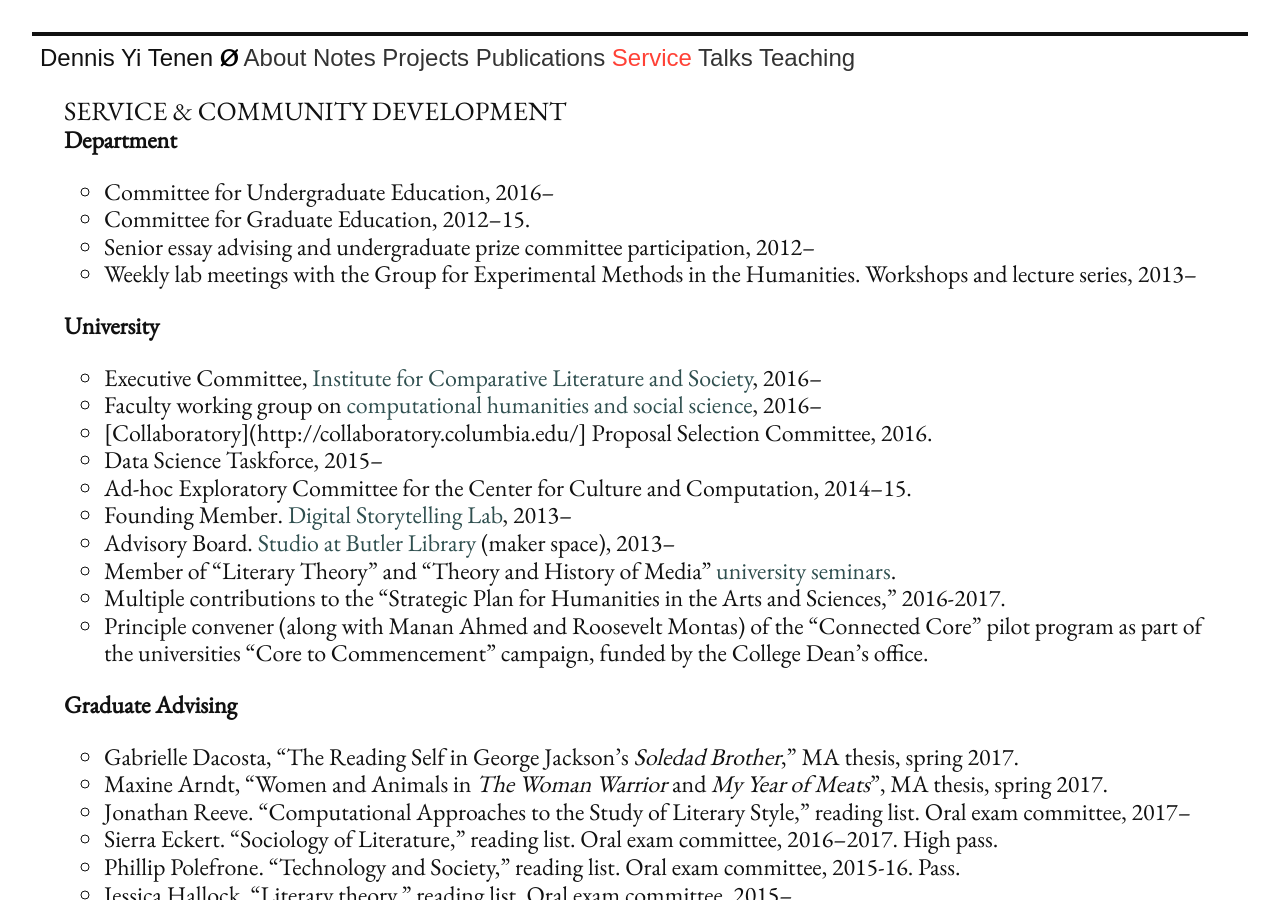
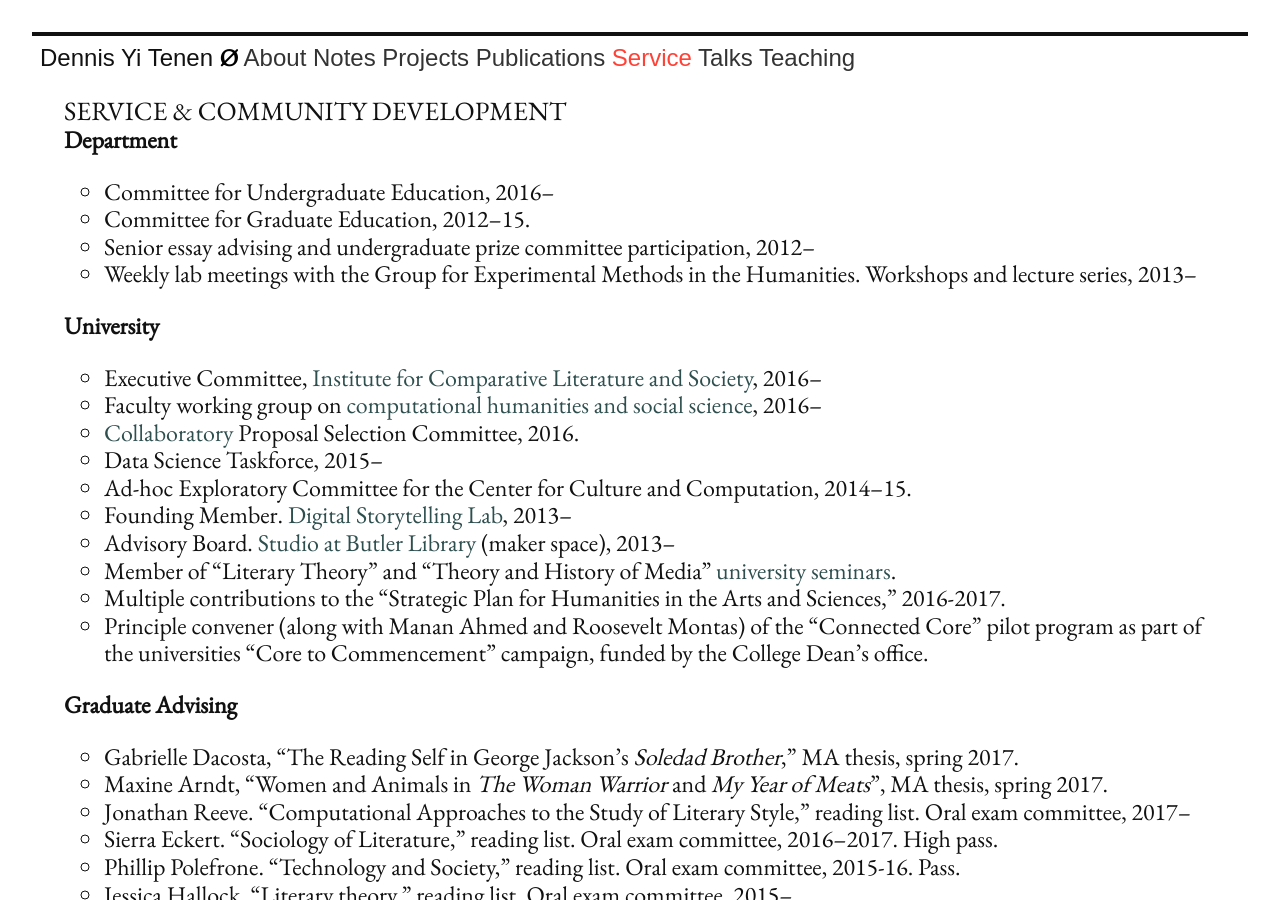
Before and after one commit to denten/denten.github.io, a Jekyll site: the page built from _pages/service.md, in a window 1280 px wide and 900 px high. Built offline with Jekyll 4.4.1, drawn with Linux system fonts in a browser that asks for light colours; nearby versions of some CDN libraries; library files that are not in the unit come from our copies.

Commit message:
fix typo

```diff
--- a/_includes/CV/08-service.md
+++ b/_includes/CV/08-service.md
@@ -16,7 +16,7 @@
 - Faculty working group on [computational humanities and social
   science](http://datascience.columbia.edu/computational-social-science),
 2016--
-- [Collaboratory](http://collaboratory.columbia.edu/] Proposal Selection
+- [Collaboratory](http://collaboratory.columbia.edu/) Proposal Selection
   Committee, 2016.
 - Data Science Taskforce, 2015--
 - Ad-hoc Exploratory Committee for the Center for Culture and Computation,
```
